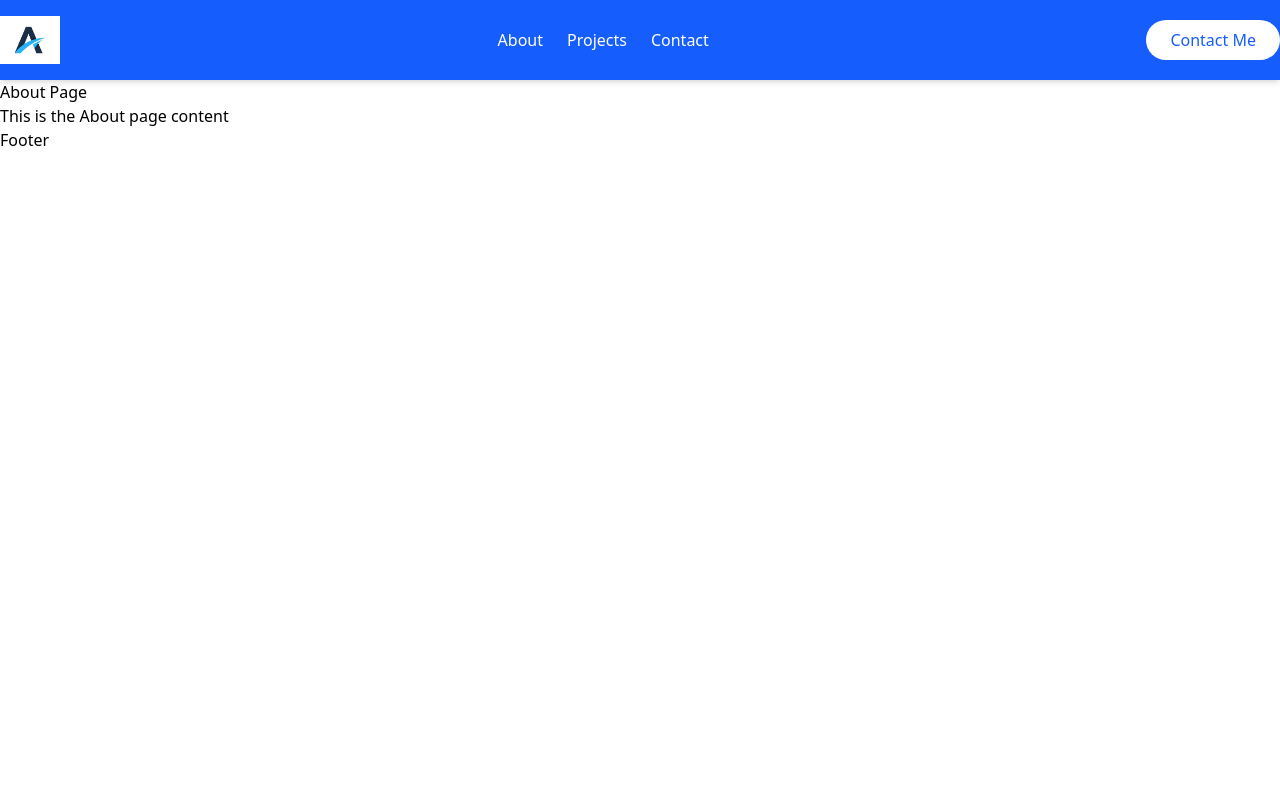
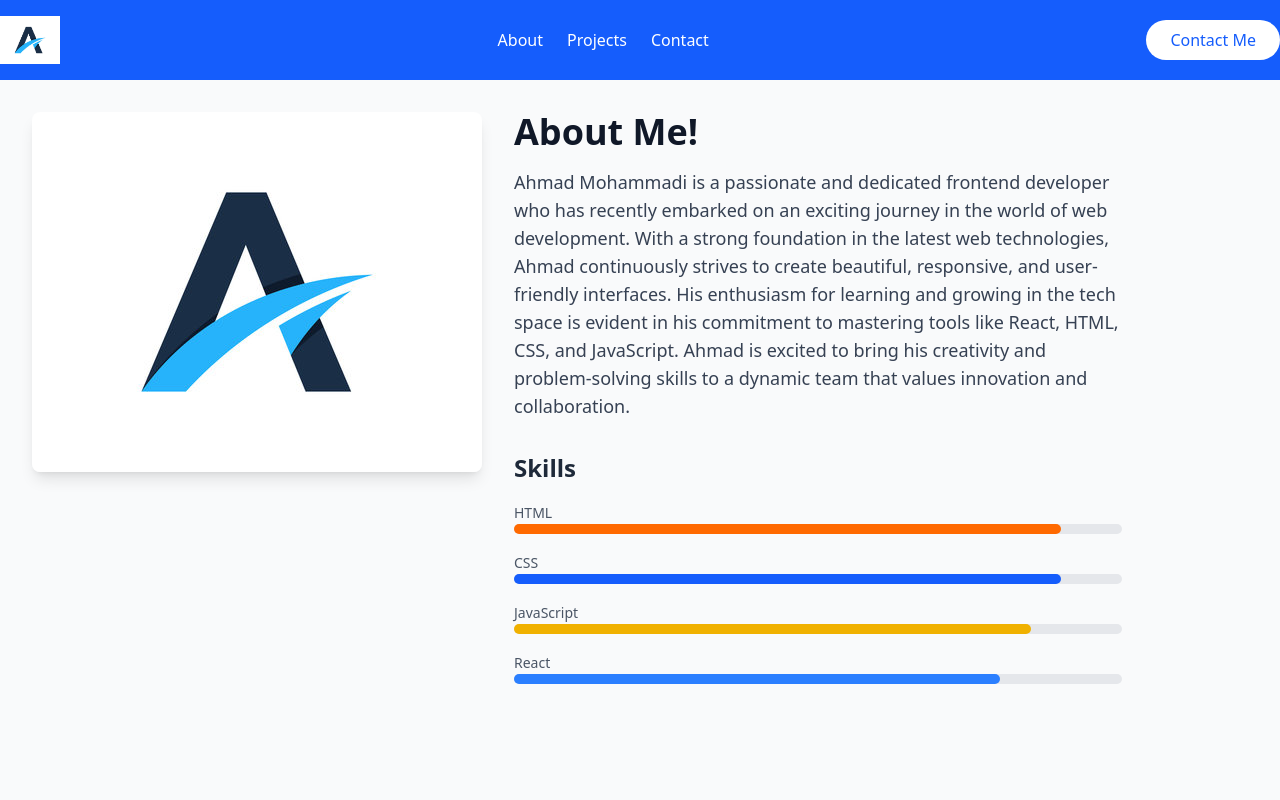
Before and after one commit to AM940210/My-Portfolio, a React (Vite) app: page /about in a window 1280 px wide. Shown: the top 800 px of the page. Built offline with nearby package versions, Linux system fonts and the light colour scheme.

Commit message:
added style to the aboutpage and adding styles to the footer

```diff
--- a/src/Components/Footer.tsx
+++ b/src/Components/Footer.tsx
@@ -1,9 +1,7 @@
 export default function Footer() {
     return (
-        <footer className="">
-            <div className="">
-                <p>Footer</p>
-            </div>
+        <footer className="bg-gray-800 text-white text-center py-6 h-20">
+            <p className="text-lg">&#169; 2025 Ahmad Mohammadi. All Rights Reserved.</p>
         </footer>
     );
-}
+};
--- a/src/pages/About.tsx
+++ b/src/pages/About.tsx
@@ -2,9 +2,51 @@ import React from "react";
 
 const About: React.FC = () => {
   return (
-    <div>
-      <h1>About Page</h1>
-      <p>This is the About page content</p>
+    <div className="flex h-screen text-center p-8 font-sans bg-gray-50">
+      <div className="am:w-1/2 pr-8">
+        <img
+        src="/src/assets/Alogo.jpg" alt="About Me"
+        className="h-auto object-cover shadow-lg rounded-lg"
+        />
+      </div>
+
+      <div className="w-full md:w-1/2 text-center md:text-left">
+        <h1 className="text-4xl font-bold text-gray-900">About Me!</h1>
+        <p className="mt-4 text-lg text-gray-700">
+          Ahmad Mohammadi is a passionate and dedicated frontend developer who has recently embarked on an exciting journey in the world of web development. With a strong foundation in the latest web technologies, Ahmad continuously strives to create beautiful, responsive, and user-friendly interfaces. His enthusiasm for learning and growing in the tech space is evident in his commitment to mastering tools like React, HTML, CSS, and JavaScript. Ahmad is excited to bring his creativity and problem-solving skills to a dynamic team that values innovation and collaboration.
+        </p>
+
+        <div className="mt-8">
+          <h2 className="text-2xl font-semibold text-gray-800">Skills</h2>
+          <div className="mt-4">
+            <div className="mb-4">
+              <label className="text-sm text-gray-600">HTML</label>
+              <div className="w-full bg-gray-200 rounded-full h-2.5">
+                <div className="bg-orange-500 h-2.5 rounded-full" style={{ width: "90%"}}></div>
+              </div>
+            </div>
+            <div className="mb-4">
+              <label className="text-sm text-gray-600">CSS</label>
+              <div className="w-full bg-gray-200 rounded-full h-2.5">
+                <div className="bg-blue-600 h-2.5 rounded-full" style={{ width: "90%"}}></div>
+              </div>
+            </div>
+            <div className="mb-4">
+              <label className="text-sm text-gray-600">JavaScript</label>
+              <div className="w-full bg-gray-200 rounded-full h-2.5">
+                <div className="bg-yellow-500 h-2.5 rounded-full" style={{ width: "85%"}}></div>
+              </div>
+            </div>
+            <div className="mb-4">
+              <label className="text-sm text-gray-600">React</label>
+              <div className="w-full bg-gray-200 rounded-full h-2.5">
+                <div className="bg-blue-500 h-2.5 rounded-full" style={{ width: "80%"}}></div>
+              </div>
+            </div>
+          </div>
+        </div>
+      </div>
+
     </div>
   );
 };
--- a/src/pages/Home.tsx
+++ b/src/pages/Home.tsx
@@ -8,7 +8,7 @@ const Home: React.FC = () => {
         alt=""
         className="rounded-full w-48 h-48 shadow-lg mb-4" />
       <h1 className="text-4xl font-semibold text-gray-800 mb-4">I'am Ahmad Mohammadi, frontend developer.</h1>
-      <p className="text-xl text-gray-600">
+      <p className="text-xl text-gray-600 mx-6">
         I'm a passionate Frontend Developer with a love for crafting beautiful and functional web experiences. I specialize in creating responsive, dynamic, and user-friendly interfaces.
       </p>
       <div className="flex space-x-4">
```
